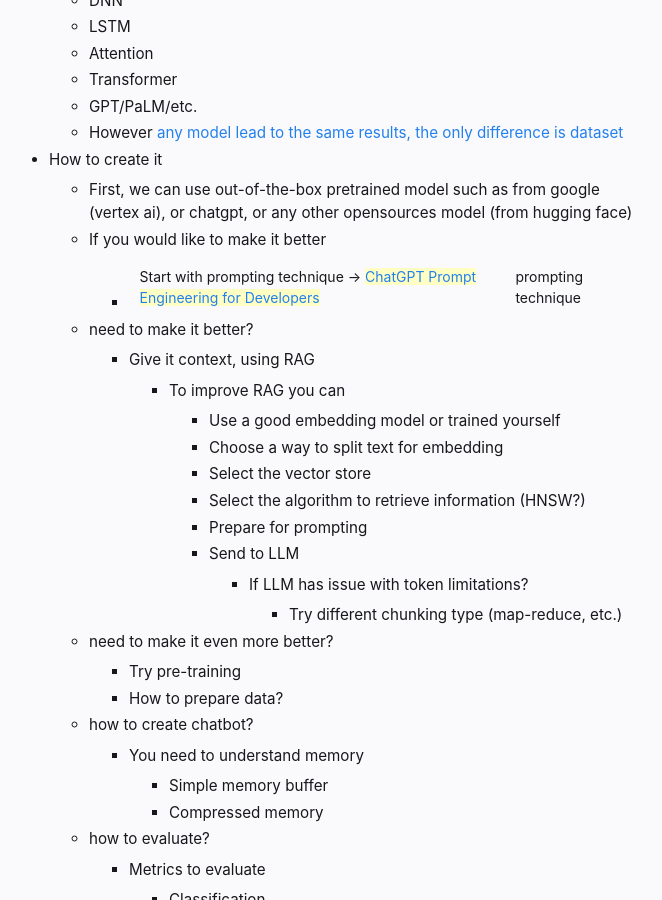
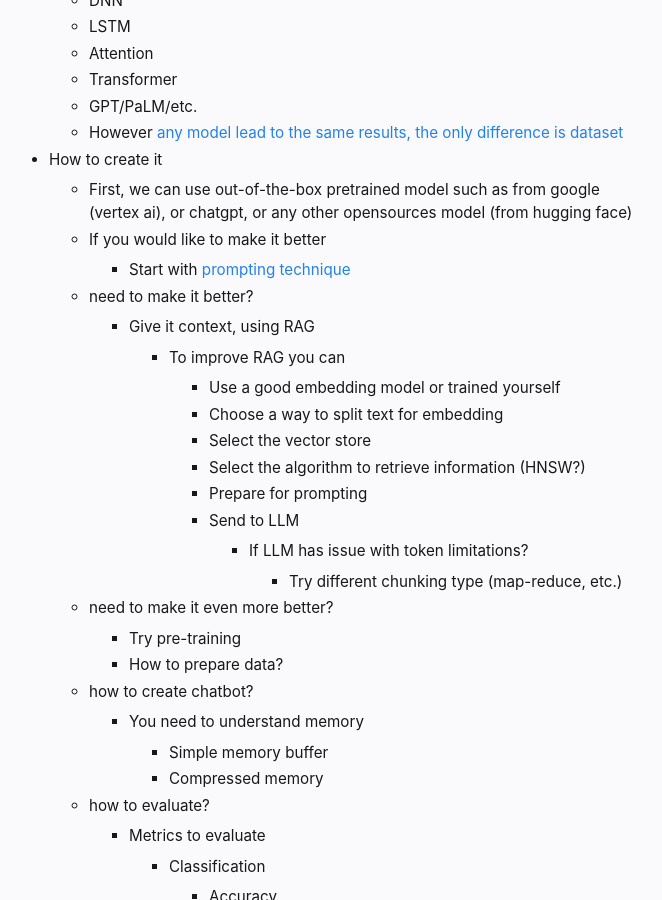
Before and after one commit to lukkiddd/lukkiddd.github.io, a Jekyll site: the page built from _notes/Public/My Notes on LLM.md, in a window 1280 px wide and 900 px high, scrolled down 467 px. Shown: the whole window, without its empty margins (317-979 px from the left). Built offline with Jekyll 4.4.1, drawn with Linux system fonts in a browser that asks for light colours.

Commit message:
Add link to chatgpt prompting course summary

```diff
--- a/_notes/Public/My Notes on LLM.md
+++ b/_notes/Public/My Notes on LLM.md
@@ -16,7 +16,7 @@ LLM - is Large Language Model
 - How to create it
 	- First, we can use out-of-the-box pretrained model such as from google (vertex ai), or chatgpt, or any other opensources model (from hugging face)
 	- If you would like to make it better
-		- Start with prompting technique -> [[ChatGPT Prompt Engineering for Developers | prompting technique]]
+		- Start with [prompting technique](notes/ChatGPT-Prompt-Engineering-for-Developers)
 	- need to make it better?
 		- Give it context, using RAG
 			- To improve RAG you can
```
